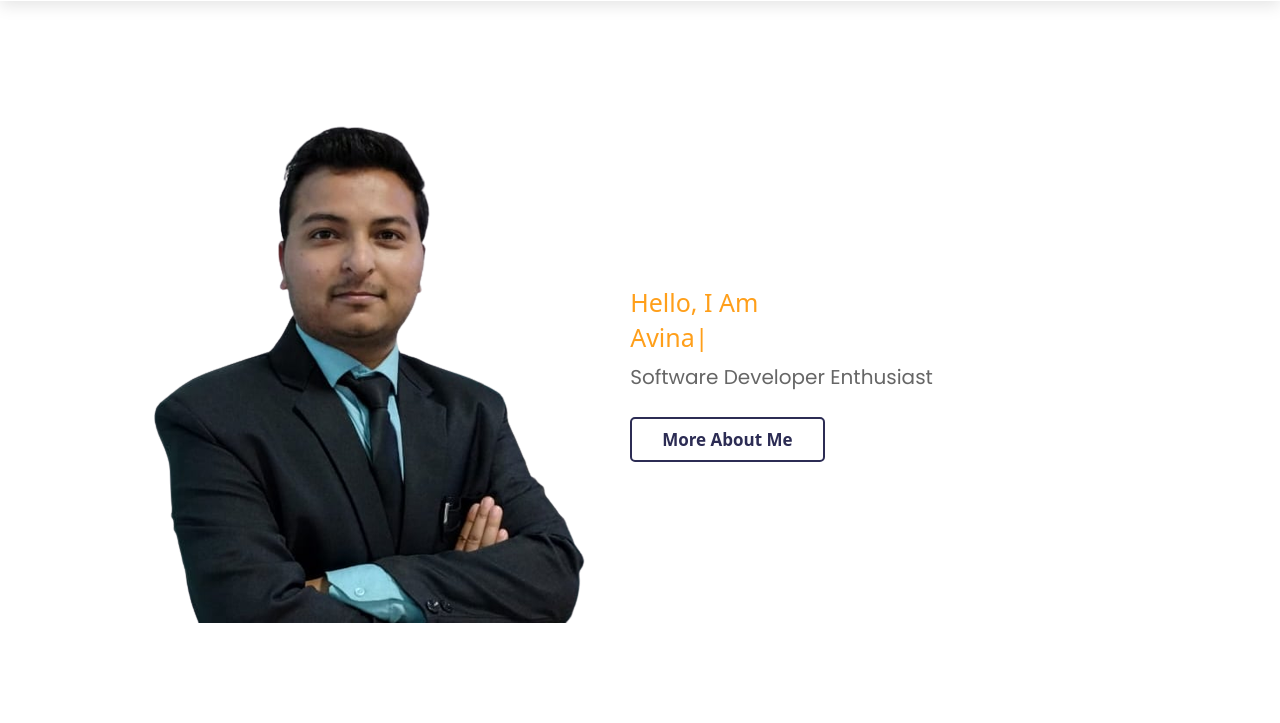
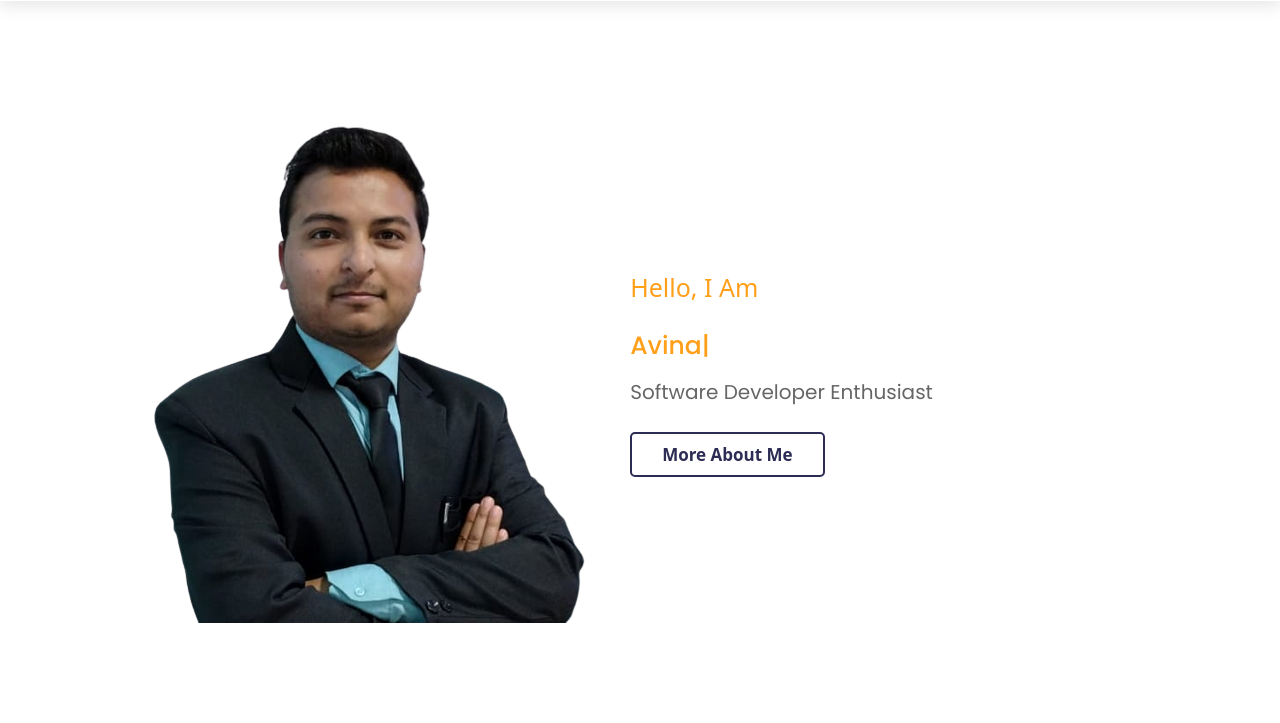
Before and after one commit to Avi2492/MyPortfolio, a plain HTML site: page index.html in a window 1280 px wide. Shown: the part 77-800 px from the top of the page. Drawn offline with nearby package versions, Linux system fonts and the light colour scheme.

Commit message:
Update style.css

```diff
--- a/style.css
+++ b/style.css
@@ -149,7 +149,7 @@ a {
   color: var(--orange);
 }
 
-.home .home-content .content h3 {
+.home .home-content .content h1 {
   font-family: "Poppins", sans-serif;
   font-size: 5rem;
   color: var(--black);
```
